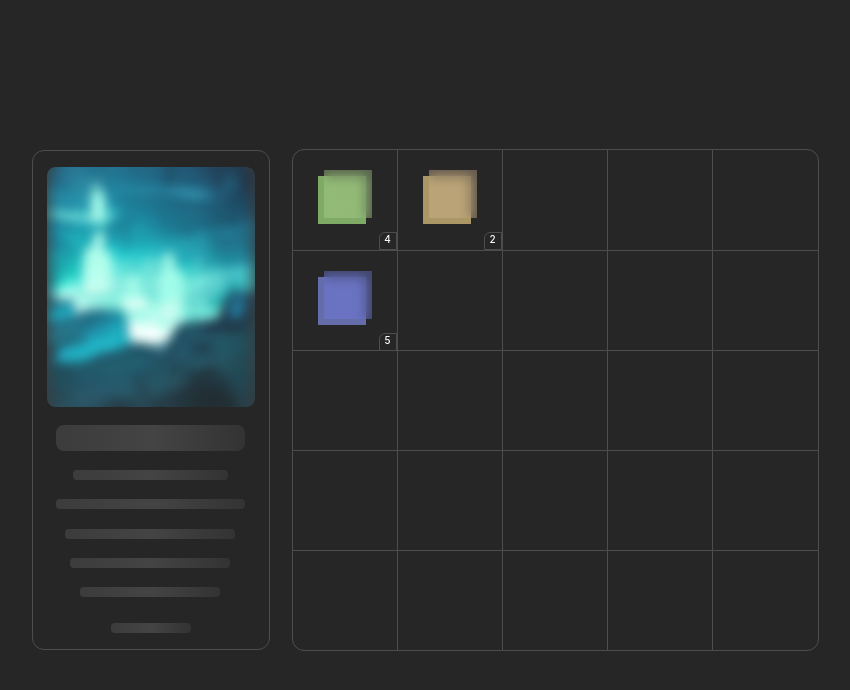
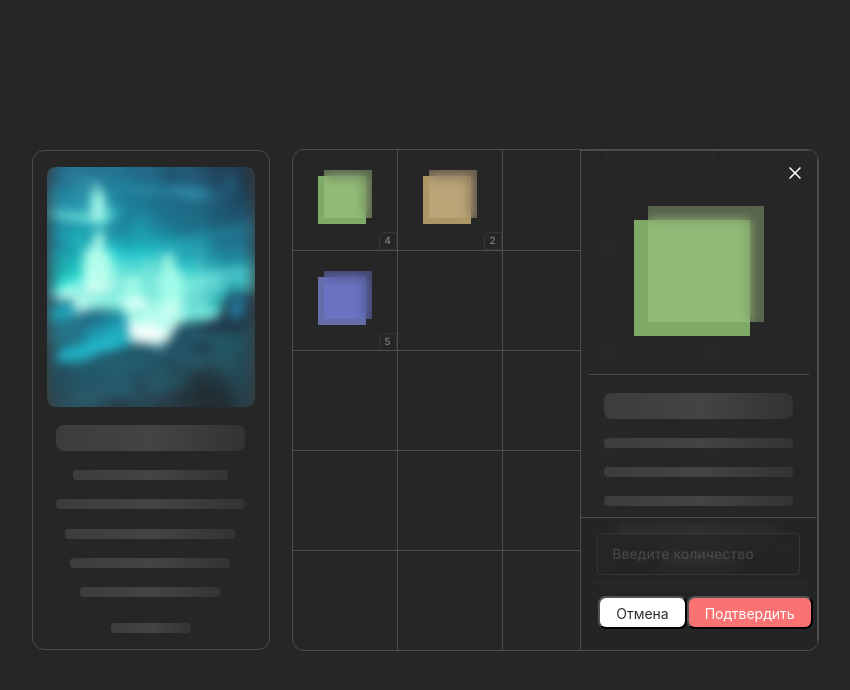
Before and after one commit to encl1ess/inventory, a Vue app: page / in a window 1280 px wide. Shown: the top 690 px of the page, without its empty margins (215-1065 px from the left). Built offline with nearby package versions, Linux system fonts and the light colour scheme.

Commit message:
feat(component): add ModalCard

```diff
--- a/src/App.vue
+++ b/src/App.vue
@@ -6,6 +6,7 @@
       </aside>
       <div class="inventory">
         <grid />
+        <modal-card :show="true"/>
       </div>
 
     </div>
@@ -17,17 +18,20 @@
 </template>
 
 <script>
-import Card from './components/Card.vue';
-import Grid from './components/Grid.vue';
+import Card from '@/components/Card.vue';
+import Grid from '@/components/Grid.vue';
+import ModalCard from '@/components/ModalCard.vue';
 export default {
   components: {
     Card,
-    Grid
+    Grid,
+    ModalCard
   }
 }
 </script>
 
 <style lang="scss">
+@import url('https://fonts.googleapis.com/css2?family=Inter:wght@400;500&display=swap');
 * {
   margin: 0;
   padding: 0;
@@ -39,7 +43,8 @@ export default {
   text-align: center;
   color: #2c3e50;
   background: #262626;
-  height: 100vh;
+  height: 100%;
+  min-height: 100vh;
   display: flex;
   align-items: center;
   justify-content: center;
@@ -79,5 +84,6 @@ aside {
   height: 100%;
   max-width: 525px;
   overflow: hidden;
+  position: relative;
 }
 </style>
--- a/src/components/Card.vue
+++ b/src/components/Card.vue
@@ -1,6 +1,5 @@
 <template>
     <section class="card">
-        <slot name="card__header"></slot>
         <img class="card__img" src="@/assets/aside-image.png">
         <div class="card__body">
             <h4 class="card__title text title"></h4>
@@ -86,6 +85,7 @@ export default {
     }
 
     &__body {
+        overflow-y: auto;
         width: 80%;
         min-width: max-content;
         // height: max-content;
--- a/src/components/Item.vue
+++ b/src/components/Item.vue
@@ -1,6 +1,6 @@
 <template>
     <div class="item">
-        <div class="item__icon" >
+        <div class="item__icon">
             <div class="wrapper" :class="item.color">
                 <div class="item__square item__square-back"></div>
                 <div class="item__square item__square-front"></div>
@@ -21,7 +21,37 @@ export default {
 }
 </script>
 
-<style lang="scss" scoped>
+<style lang="scss">
+.green {
+    div:first-child {
+        background: #7FAA65;
+    }
+
+    div:last-child {
+        background: rgba(184, 217, 152, 0.35);
+    }
+}
+
+.yellow {
+    div:first-child {
+        background: #AA9765;
+    }
+
+    div:last-child {
+        background: rgba(217, 187, 152, 0.35);
+    }
+}
+
+.purple {
+    div:first-child {
+        background: #656CAA;
+    }
+
+    div:last-child {
+        background: rgba(116, 129, 237, 0.35);
+    }
+}
+
 .item {
     width: 100%;
     height: 100px;
@@ -61,46 +91,21 @@ export default {
 
     &__quantity {
         align-self: flex-end;
-        justify-self:flex-end;
+        justify-self: flex-end;
         font-family: 'Inter';
         font-weight: 500;
+        line-height: 1.5em;
         font-size: 10px;
+        background: #262626;
         border: 1px solid #4D4D4D;
         border-top-left-radius: 6px;
         width: 16px;
         height: 16px;
         color: #FFFFFF;
+        opacity: 0.4;
         margin-top: 0.5rem;
     }
 
-    .green {
-        div:first-child {
-            background: #7FAA65;
-        }
 
-        div:last-child {
-            background: rgba(184, 217, 152, 0.35);
-        }
-    }
-
-    .yellow {
-        div:first-child {
-            background: #AA9765;
-        }
-
-        div:last-child {
-            background: rgba(217, 187, 152, 0.35);
-        }
-    }
-
-    .purple {
-        div:first-child {
-            background: #656CAA;
-        }
-
-        div:last-child {
-            background: rgba(116, 129, 237, 0.35);
-        }
-    }
 }
 </style>
--- /dev/null
+++ b/src/components/ModalCard.vue
@@ -0,0 +1,175 @@
+<template>
+    <section class="modal card" v-if="show">
+        <header class="card__header">
+            <img class="cross-icon" src="@/assets/icons/cross.svg" />
+            <div class="wrapper green">
+                <div class="modal__square modal__square-back"></div>
+                <div class="modal__square modal__square-front"></div>
+            </div>
+        </header>
+        <hr />
+        <div class="card__body">
+            <h4 class="card__title  text title"></h4>
+            <p class="card__text text"></p>
+            <p class="card__text text"></p>
+            <p class="card__text text"></p>
+            <p class="card__text text"></p>
+            <p class="card__text text"></p>
+
+        </div>
+        <hr />
+        <footer class="modal__footer">
+            <custom-button v-if="delete" class="red large">Удалить предмет</custom-button>
+            <div v-else class="input-wrapper">
+                <input class="quantity-input" type="number" placeholder="Введите количество" />
+                <div class="button-wrapper">
+                    <custom-button class="white">Отмена</custom-button>
+                    <custom-button class="red">Подтвердить</custom-button>
+                </div>
+            </div>
+        </footer>
+
+    </section>
+</template>
+
+<script>
+import CustomButton from './ui/CustomButton.vue';
+export default {
+    name: 'modal-card',
+    components: {
+        CustomButton
+    },
+    props: {
+        show: {
+            type: Boolean,
+            default: false
+        },
+        delete: {
+            type: Boolean,
+            default: false
+        }
+    },
+    methods: {
+
+    }
+
+}
+</script>
+
+<style lang="scss" scoped>
+.modal {
+    position: absolute;
+    top: 0;
+    right: 0;
+    width: 250px;
+    height: inherit;
+    background: rgba(38, 38, 38, 0.5);
+    backdrop-filter: blur(8px);
+    border-left: 1px solid #4D4D4D;
+    border-radius: 0;
+
+    hr {
+        width: 220px;
+        height: 1px;
+        border: none;
+        background: #4D4D4D;
+        margin: 0.5rem 0 0.5rem;
+    }
+
+    p {
+        &:nth-child(-n+4) {
+            width: 100%;
+        }
+
+        &:last-child {
+            width: 40%;
+        }
+    }
+
+    .card__header {
+        display: flex;
+        flex-direction: column;
+        align-items: center;
+        justify-content: start;
+        width: 100%;
+        height: 215px;
+        .cross-icon {
+            align-self: flex-end;
+            margin: 1em;
+        }
+
+        .wrapper {
+            margin-top: 0.7em;
+            position: relative;
+            width: 130px;
+            height: 130px;
+        }
+    }
+
+    &__square {
+        position: absolute;
+        width: 116px;
+        height: 116px;
+
+
+        &-back {
+            left: 0;
+            bottom: 0;
+
+        }
+
+        &-front {
+            right: 0;
+            top: 0;
+            backdrop-filter: blur(6px);
+        }
+    }
+
+
+    .modal__footer {
+        width: 85%;
+    }
+    .input-wrapper {
+        display: flex;
+        flex-direction: column;
+        align-items: center;
+        justify-content: space-around;
+        height: 133px;
+        width: 100%;
+        position: absolute;
+        bottom: 0;
+        right: 0;
+        background: rgba(38, 38, 38, 0.6);
+        border-top: 1px solid #4D4D4D;
+        backdrop-filter: blur(8px);
+
+        .quantity-input {
+            border-radius: 4px;
+            margin: 0.5rem 0;
+            height: 40px;
+            width: 85%;
+            background: transparent;
+            font-family: 'Inter';
+            font-weight: 500;
+            font-size: 14px;
+            opacity: 0.4;
+            line-height: 17px;
+            border: 1px solid #4D4D4D;
+
+            &::placeholder {
+                padding-left: 1em;
+            }
+        }
+
+        .button-wrapper {
+            width: 85%;
+            display: flex;
+            justify-content: space-between;
+            align-items: center;
+            margin-bottom: 1em;
+        }
+    }
+
+
+}
+</style>
--- /dev/null
+++ b/src/components/ui/CustomButton.vue
@@ -0,0 +1,38 @@
+<template>
+    <button class="custom-button">
+        <slot></slot>
+    </button>
+</template>
+
+<script>
+export default {
+    name: 'custom-button'
+}
+</script>
+
+<style lang="scss" scoped>
+.red {
+    color: white;
+    background: #FA7272;
+}
+
+.white {
+    color: #2D2D2D;
+    background: #FFFFFF;
+}
+
+.large {
+    height: 39px;
+    width: 100%;
+}
+
+.custom-button {
+    min-width: fit-content;
+    padding: 0.5em 1rem;
+    height: 33px;
+    font-family: 'SF Pro Display';
+    font-size: 14px;
+    line-height: 17px;
+    border-radius: 8px;
+}
+</style>
--- a/src/store/itemsStore.js
+++ b/src/store/itemsStore.js
@@ -19,7 +19,8 @@ export const itemsStore = {
             cellId: 5,
             color: 'purple'
         },
-    ]
+    ],
+    currentItem: {}
   }),
   getters: {
     getItem: (state) => (cell) =>{
```
Also changed, not shown: src/components/Grid.vue (+4 -6 lines), src/assets/icons/cross.svg (added).
